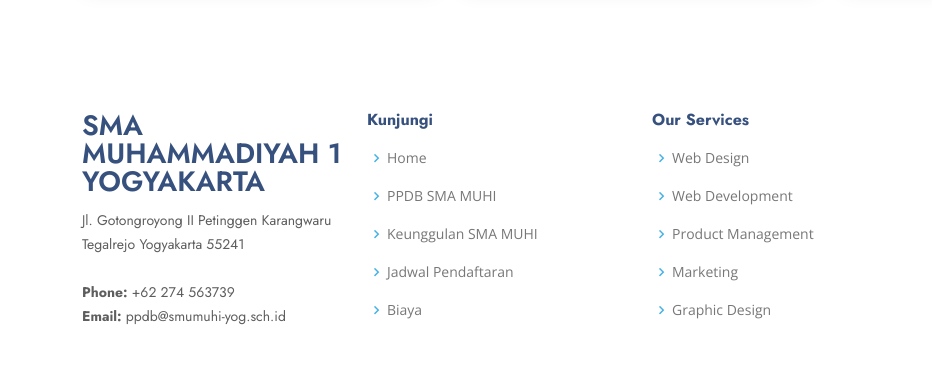
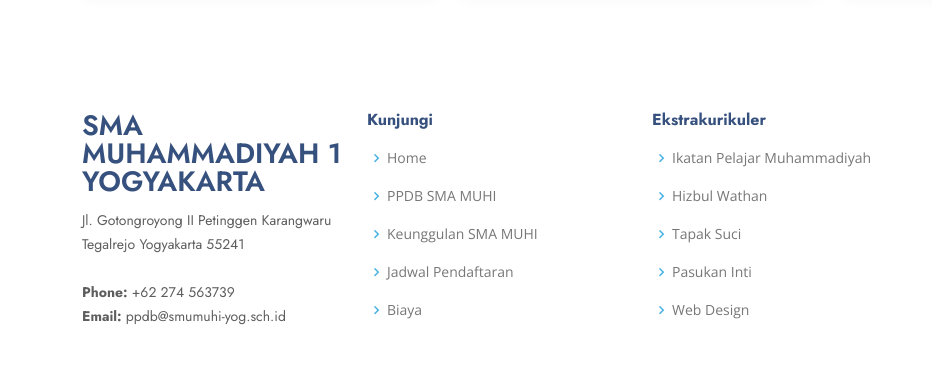
Before and after one commit to emirimran/ppdb-project, a plain HTML site: page index.html in a window 1280 px wide. Shown: the part 6033-6412 px from the top of the page, 0-932 px from the left. Drawn offline with nearby package versions, Linux system fonts and the light colour scheme.

Commit message:
edit footer

```diff
--- a/index.html
+++ b/index.html
@@ -556,13 +556,13 @@
           </div>
 
           <div class="col-lg-3 col-md-6 footer-links">
-            <h4>Our Services</h4>
+            <h4>Ekstrakurikuler</h4>
             <ul>
+              <li><i class="bx bx-chevron-right"></i> <a href="#!">Ikatan Pelajar Muhammadiyah</a></li>
+              <li><i class="bx bx-chevron-right"></i> <a href="#!">Hizbul Wathan</a></li>
+              <li><i class="bx bx-chevron-right"></i> <a href="#!">Tapak Suci</a></li>
+              <li><i class="bx bx-chevron-right"></i> <a href="#!">Pasukan Inti</a></li>
               <li><i class="bx bx-chevron-right"></i> <a href="#!">Web Design</a></li>
-              <li><i class="bx bx-chevron-right"></i> <a href="#!">Web Development</a></li>
-              <li><i class="bx bx-chevron-right"></i> <a href="#!">Product Management</a></li>
-              <li><i class="bx bx-chevron-right"></i> <a href="#!">Marketing</a></li>
-              <li><i class="bx bx-chevron-right"></i> <a href="#!">Graphic Design</a></li>
             </ul>
           </div>
 
```
